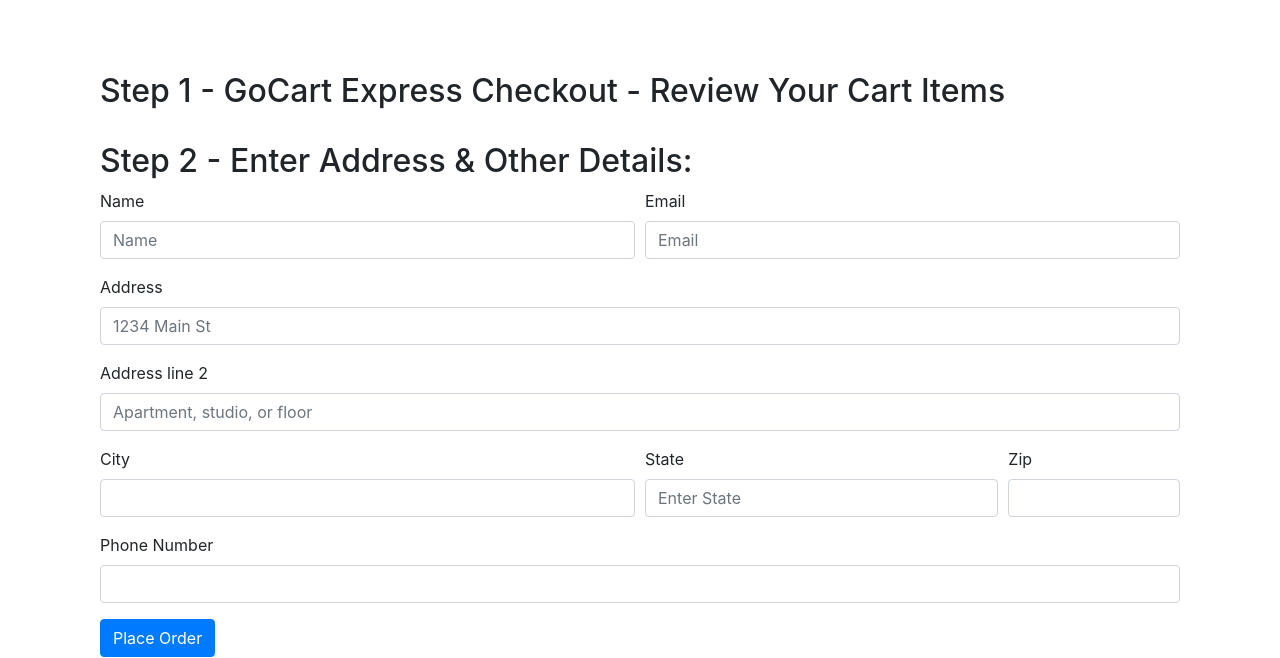
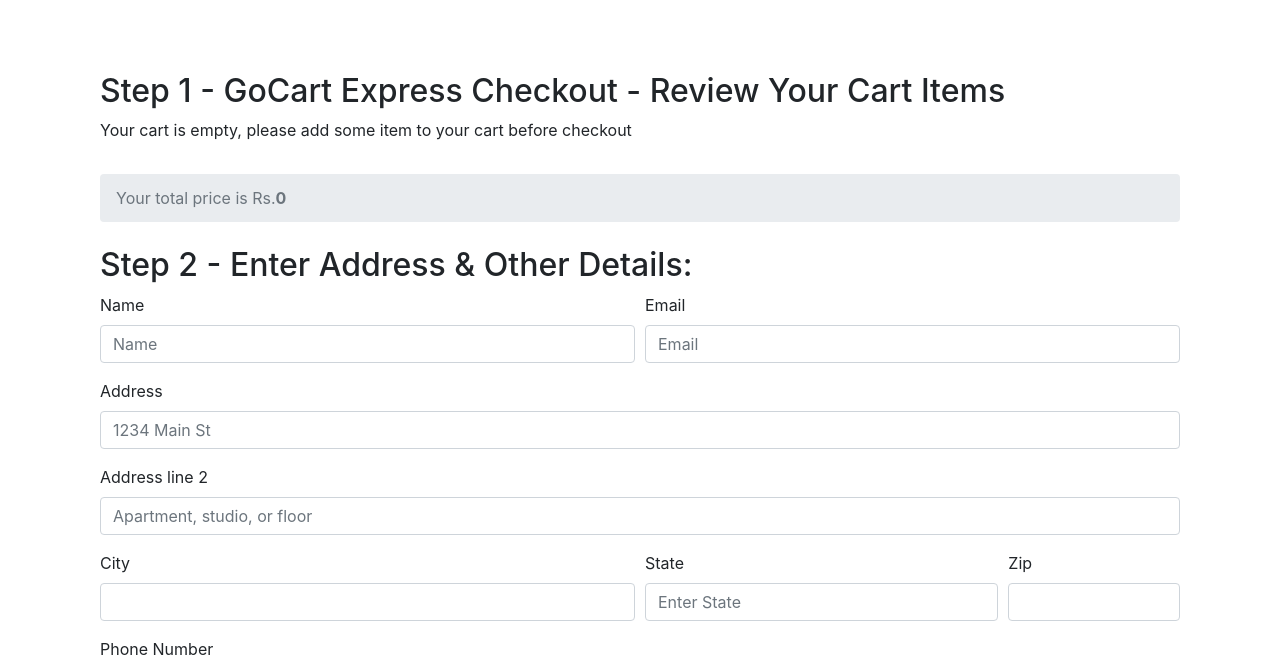
Before and after one commit to rajyash123/Ecommerce-site, a Django app: page /checkout/ in a window 1280 px wide. Shown: the part 56-714 px from the top of the page. Run offline with Django 3.2, Linux system fonts and the light colour scheme; some libraries are stand-ins or nearby versions.

Commit message:
price editing in the home and checkout page

```diff
--- a/Ecommerce_harry/Commerce/online/templates/online/checkout.html
+++ b/Ecommerce_harry/Commerce/online/templates/online/checkout.html
@@ -8,10 +8,16 @@ GoCart | Checkout
 <div class="container">
     <div class="col my-4">
         <h2>Step 1 - GoCart Express Checkout - Review Your Cart Items</h2>
-        <div id="items">
-            <ul class="list-group">
+        <div id="my-4">
+            <ul class="list-group" id="items">
 
             </ul>
+            <nav aria-label="breadcumb">
+                <ul class="breadcrumb mt-3">
+                    <li class="breadcrumb-item active" aria-current="page">Your total price is Rs.<b><span id="totalPrice"></span></b>
+</li>
+                </ul>
+            </nav>
         </div>
     </div>
     <div class="col my-4">
@@ -71,9 +77,20 @@ GoCart | Checkout
     }
 
     console.log(cart);
+    var sum = 0;
+    var totalPrice = 0;
+
+    if($.isEmptyObject(cart)){
+        // if object is empty
+        mystr = `<p>Your cart is empty, please add some item to your cart before checkout</p>`
+        $('#items').append(mystr)
+    } else {
         for(var item in cart){
             let name = cart[item][1];
             let qty = cart[item][0];
+            let itemPrice = cart[item][2];
+            totalPrice =  totalPrice + qty*itemPrice;
+            sum = sum + qty;
             let mystr = `
                 <li class="list-group-item d-flex justify-content-between align-items-center">
                         ${name}
@@ -82,6 +99,12 @@ GoCart | Checkout
             `
             $('#items').append(mystr);
         }
+    }
+
+
+    document.getElementById('cart').innerHTML = sum;
+    document.getElementById('totalPrice').innerHTML = totalPrice;
+
 
     $('#itemJson').val(JSON.stringify(cart));
     {% if thank %}
--- a/Ecommerce_harry/Commerce/online/templates/online/home.html
+++ b/Ecommerce_harry/Commerce/online/templates/online/home.html
@@ -18,7 +18,7 @@ GoCart | Home
         <div class="card-body">
           <h5 class="card-title" id="namepr{{products.id}}">{{ products.product_name }}</h5>
           <p class="card-text">{{ products.description }}</p>
-          <h6 class="card-title" id="pricepr{{products.id}}">Price - {{products.price}}</h6>
+          <h6 class="card-title">Price - <span id="pricepr{{products.id}}">{{products.price}}</span></h6>
           <span id="divpr{{products.id}}" class="divpr">
             <button href="#" id="pr{{ products.id }}" class="btn btn-primary cart">Add to Cart</button>
           </span>
@@ -77,7 +77,7 @@ GoCart | Home
     {
       qty = 1;
       name = document.getElementById('name'+idstr).innerHTML;
-      cart[idstr] = [qty, name];
+      cart[idstr] = [qty, name, parseInt(price)];
     }
     updateCart(cart)
   });
--- a/Ecommerce_harry/Commerce/online/views.py
+++ b/Ecommerce_harry/Commerce/online/views.py
@@ -18,6 +18,7 @@ def about(request):
     return render(request, 'online/about.html')
 
 def contact(request):
+    thank = False
     if request.method == 'POST':
         name = request.POST.get('name','')
         email = request.POST.get('email','')
@@ -25,8 +26,9 @@ def contact(request):
         description = request.POST.get('description', '')
         contact = Contact(name=name, email=email, phone=phone, description=description)
         contact.save()
+        thank = True
         return redirect('contact')
-    return render(request, 'online/contact.html')
+    return render(request, 'online/contact.html', {'thank':thank})
 
 def tracker(request):
     if request.method == 'POST':
```
Lines whose indentation alone changed are shown as unchanged.
